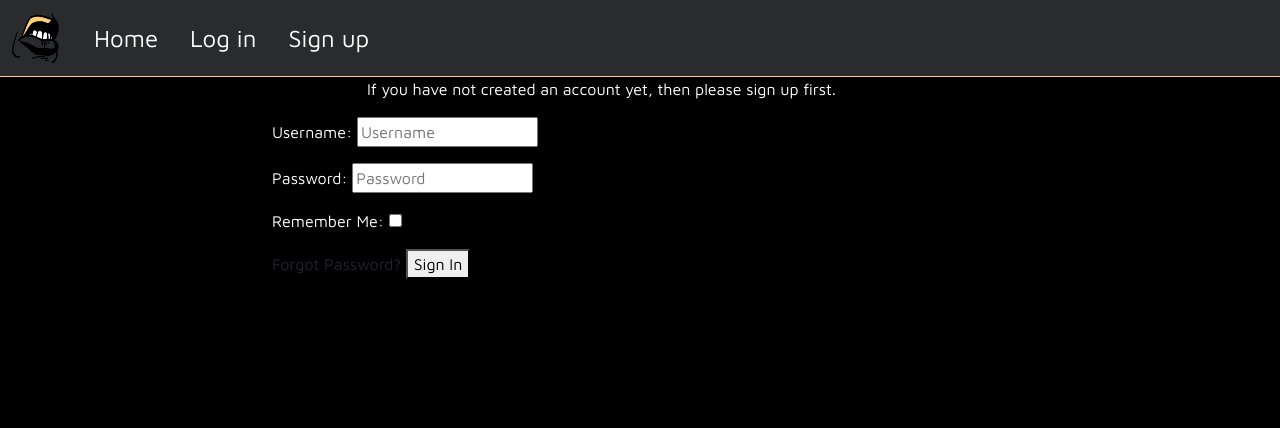
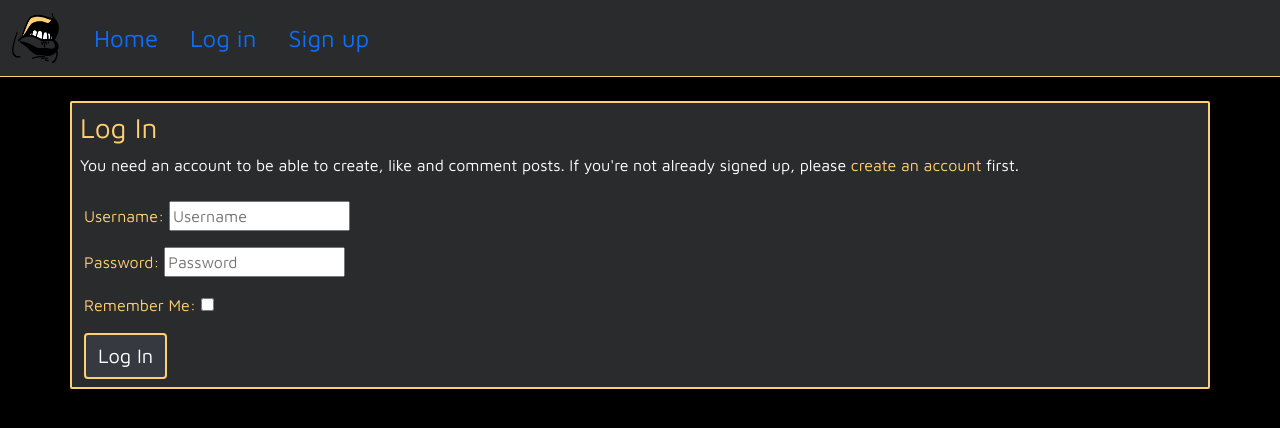
Before and after one commit to Ksson96/the-we-forum, a Django app: page /accounts/login/ in a window 1280 px wide. Shown: the top 428 px of the page. Run offline with Django 4.2, Linux system fonts and the light colour scheme; some libraries are stand-ins or nearby versions.

Commit message:
Style Log In Template and Clean up excess style rules in css

```diff
--- a/static/css/style.css
+++ b/static/css/style.css
@@ -10,6 +10,7 @@ html {
 
 body {
     background-color: #000;
+    color: #FFCF74;
 }
 
 header {
@@ -18,42 +19,28 @@ header {
 
 }
 
+a, a:visited {
+    color:#FFCF74;
+    text-decoration: none;
+}
+
+a:hover {
+    color: #fff;
+}
+
 h4, h6, p {
     color: #fff;
 }
 
-span {
-    color: #FFCF74;
+.nav-link:hover, .nav-link:focus, .nav-link:active {
+    color: #fff;
 }
-
 
 li {
     font-size: 1.5rem;
-    color: #FFCF74;
 }
 
-.nav-link:hover {
-    color: white;
-}
-
-.nav-link {
-    color: #fff;
-}
-
-a:hover {
-    font-weight: 600;
-}
-
-a:active {
-    text-shadow: -0.5px 0.5px black;
-}
-
-a, a:visited {
-    color: inherit;
-    text-decoration: none;
-   }
-
-form > label {
+.form-group > p > label {
     color: #FFCF74;
 }
 
@@ -82,10 +69,10 @@ form > label {
 
 #post-content {
     overflow: hidden;
-   text-overflow: ellipsis;
-   display: -webkit-box;
-   -webkit-line-clamp: 4;
-   -webkit-box-orient: vertical;
+    text-overflow: ellipsis;
+    display: -webkit-box;
+    -webkit-line-clamp: 4;
+    -webkit-box-orient: vertical;
 }
 
 .post-link:hover {
@@ -104,7 +91,7 @@ form > label {
     border: 1px solid black;
 }
 
-.post-button {
+.post-button, .post-button:visited {
     background-color:#363940;
     color:#fff;
     border: #FFCF74 solid 2px;
@@ -163,3 +150,11 @@ form > label {
 .last-comment {
     border-bottom: #FFCF74 solid 2px;
 }
+
+ /* Forms */
+
+ .form-container {
+    background-color: #292b2c;
+    border: 2px solid #FFCF74;
+    border-radius: 2px;
+ }
--- a/templates/account/login.html
+++ b/templates/account/login.html
@@ -6,26 +6,29 @@
 {% block head_title %}{% trans "Sign In" %}{% endblock %}
 
 {% block content %}
-<div class="container-md">
-  <div class="row justify-content-center">
-    <div class="col col-md-6">
-      <p>{% blocktrans %}If you have not created an account yet, then please
-        <a href="{{ signup_url }}">sign up</a> first.{% endblocktrans %}</p>
+<div class="container mt-4 form-container">
+  <div class="row">
+    <div class="col p-2">
+      <h3>Log In</h3>
+      <p>{% blocktrans %}You need an account to be able to create, like and comment posts. If you're not already signed up, please
+        <a href="{{ signup_url }}">create an account</a> first.{% endblocktrans %}</p>
     </div>
   </div>
-  <div class="row justify-content-center">
-    <div class="col col-md-8">
+  <div class="row mb-2">
+    <div class="col">
       <form class="login form-group" method="POST" action="{% url 'account_login' %}">
         {% csrf_token %}
         {{ form.as_p }}
         {% if redirect_field_value %}
         <input type="hidden" name="{{ redirect_field_name }}" value="{{ redirect_field_value }}" />
         {% endif %}
-      <a class="button secondaryAction" href="{% url 'account_reset_password' %}">{% trans "Forgot Password?" %}</a>
-      <button class="primaryAction" type="submit">{% trans "Sign In" %}</button>
+        <button class="btn fs-5 post-button" type="submit">{% trans "Log In" %}</button>
       </form>
     </div>
   </div>
+
   </div>
 
+
+
 {% endblock %}
--- a/templates/base.html
+++ b/templates/base.html
@@ -37,9 +37,6 @@
                         <a class="nav-link" href="{% url 'create_post' %}">Create Post</a>
                     </li>
                     <li class="nav-item">
-                        <a class="nav-link" href="#">My Activity</a>
-                    </li>
-                    <li class="nav-item">
                         <a class="nav-link" href="{% url 'account_logout' %}">Log out</a>
                     </li>
 
--- a/templates/index.html
+++ b/templates/index.html
@@ -15,7 +15,7 @@
                 <span id="post-info">Posted by {{ post.author }} on {{ post.created_date }}</span>
                 {% endif %}
             </div>
-            <div class="col-2"><i class="fa-light fa-heart"></i></div>
+            <div class="col-2"><i class="fa-regular fa-heart"></i></div>
         </div>
         <div class="row mb-4">
             <div class="col">
@@ -28,11 +28,11 @@
     </a>
     <div class="row mb-2">
         <div class="col-1">
-            <button class="btn-sm fs-6 post-button">Comment</button>
+            <a href="post/{{ post.post_id }}" class="btn-sm fs-6 post-button">Comment</a>
         </div>
         {% if post.author == request.user %}
         <div class="col-1">
-            <button href="/edit_post/{{ post.post_id }}" class="btn-sm fs-6 post-button">Edit</button>
+            <a href="/edit_post/{{ post.post_id }}" class="btn-sm fs-6 post-button">Edit</a>
         </div>
         {% endif %}
 
```
Lines whose indentation alone changed are shown as unchanged.
